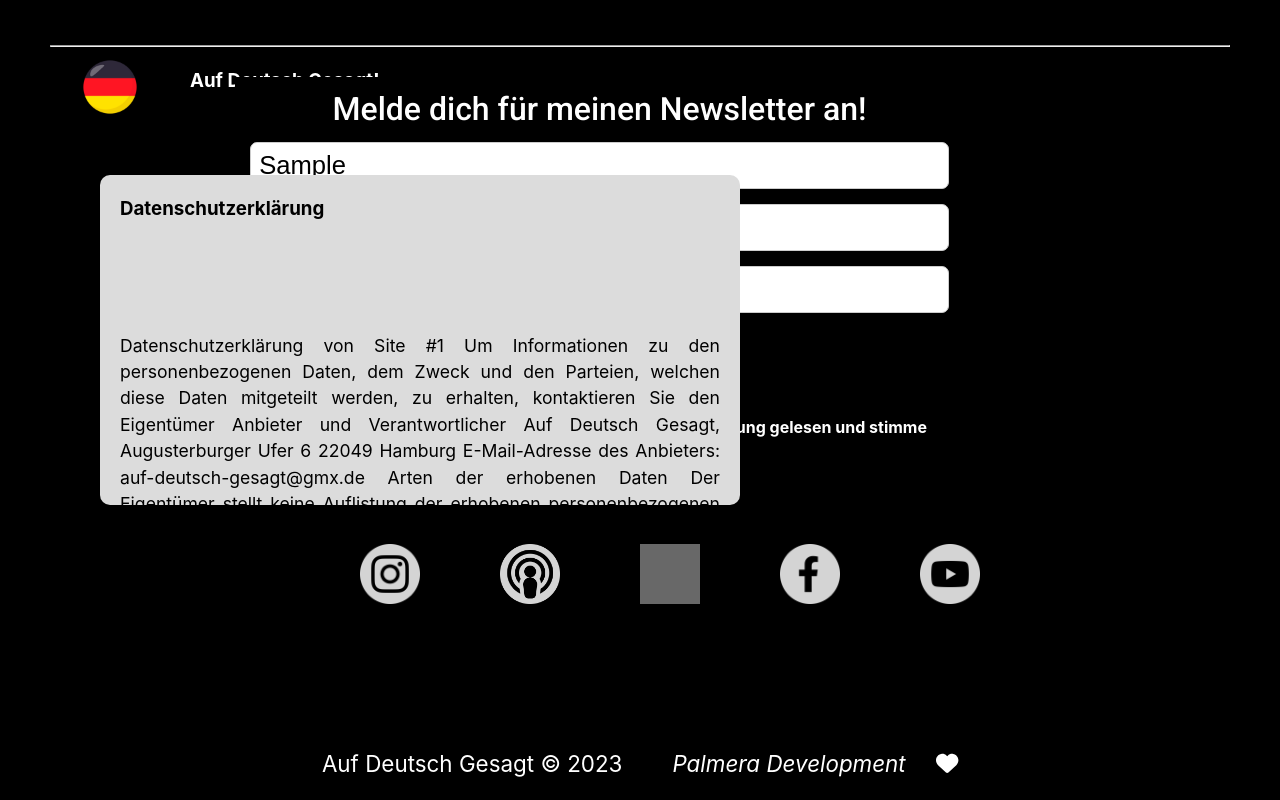
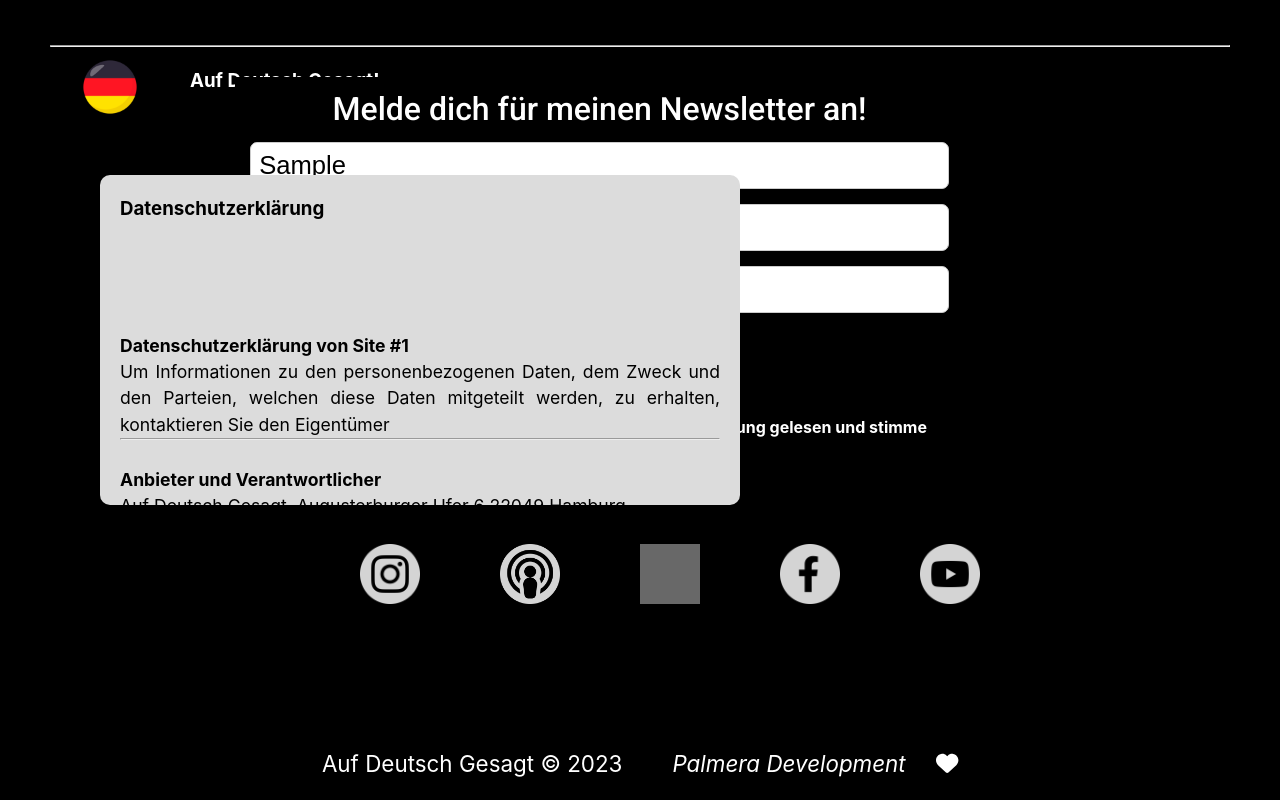
Before and after one commit to Palmera-Stack2/AufDeutschGesagt, a React (Vite) app in the folder client/: page / in a window 1280 px wide. Both pictures are taken after typing "Sample", "Sample", "name@example.com" into the empty fields and a click on the button "Datenschutzerklärung". Shown: the part 4508-5308 px from the top of the page. Built offline with nearby package versions, Linux system fonts and the light colour scheme; grey boxes are pictures that could not be loaded.

Commit message:
fixing about

```diff
--- a/client/src/components/UI/Newsletter.jsx
+++ b/client/src/components/UI/Newsletter.jsx
@@ -44,16 +44,18 @@ const Newsletter = () => {
                 <div className={newsLetterStyle.privacyPolicyDiv}>
                     <h3>Datenschutzerklärung</h3>
                     <p className={newsLetterStyle.paragraphPolicy}>
-                        Datenschutzerklärung von Site #1
-                        Um Informationen zu den personenbezogenen Daten, dem Zweck und den Parteien, welchen diese Daten mitgeteilt werden, zu erhalten, kontaktieren Sie den Eigentümer
+                        <strong>Datenschutzerklärung von Site #1</strong> <br />
 
-                        Anbieter und Verantwortlicher
+                        Um Informationen zu den personenbezogenen Daten, dem Zweck und den Parteien, welchen diese Daten mitgeteilt werden, zu erhalten, kontaktieren Sie den Eigentümer<br />
+                        <hr />
+                        <br />
+                        <strong>Anbieter und Verantwortlicher</strong>   <br />
                         Auf Deutsch Gesagt, Augusterburger Ufer 6 22049
-                        Hamburg
+                        Hamburg<br />
 
-                        E-Mail-Adresse des Anbieters: auf-deutsch-gesagt@gmx.de
-
-                        Arten der erhobenen Daten
+                        E-Mail-Adresse des Anbieters: <strong>auf-deutsch-gesagt@gmx.de</strong><br />
+                        <hr />
+                        <br /><strong>Arten der erhobenen Daten</strong><br />
                         Der Eigentümer stellt keine Auflistung der erhobenen personenbezogenen Daten zur Verfügung.
 
                         Vollständige Details zu jeder Art von verarbeiteten personenbezogenen Daten werden in den dafür vorgesehenen Abschnitten dieser Datenschutzerklärung oder punktuell durch Erklärungstexte bereitgestellt, die vor der Datenerhebung angezeigt werden.
@@ -62,21 +64,21 @@ const Newsletter = () => {
                         Nutzer, die sich darüber im Unklaren sind, welche personenbezogenen Daten obligatorisch sind, können sich an den Anbieter wenden.
                         Jegliche Verwendung von Cookies – oder anderer Tracking-Tools – durch diese Anwendung oder Anbieter von Drittdiensten, die durch diese Anwendung eingesetzt werden, dient dem Zweck, den vom Nutzer gewünschten Dienst zu erbringen, und allen anderen Zwecken, die im vorliegenden Dokument und, falls vorhanden, in der Cookie-Richtlinie beschrieben sind.
 
-                        Die Nutzer sind für alle personenbezogenen Daten Dritter verantwortlich, die durch diese Anwendung beschafft, veröffentlicht oder weitergegeben werden, und bestätigen, dass sie die Zustimmung zur Übermittlung personenbezogener Daten etwaiger Dritter an diese Anwendung eingeholt haben.
+                        Die Nutzer sind für alle personenbezogenen Daten Dritter verantwortlich, die durch diese Anwendung beschafft, veröffentlicht oder weitergegeben werden, und bestätigen, dass sie die Zustimmung zur Übermittlung personenbezogener Daten etwaiger Dritter an diese Anwendung eingeholt haben.<br />
+                        <hr />
+                        <br /><strong>Art und Ort der Datenverarbeitung</strong><br />
+                        <br /><strong>Verarbeitungsmethoden</strong><br />
+                        Der Anbieter verarbeitet die Nutzerdaten auf ordnungsgemäße Weise und ergreift angemessene Sicherheitsmaßnahmen, um den unbefugten Zugriff und die unbefugte Weiterleitung, Veränderung oder Vernichtung von Daten zu vermeiden.
+                        Die Datenverarbeitung wird mittels Computern oder IT-basierten Systemen nach organisatorischen Verfahren und Verfahrensweisen durchgeführt, die gezielt auf die angegebenen Zwecke abstellen. Zusätzlich zum Verantwortlichen könnten auch andere Personen intern (Personalverwaltung, Vertrieb, Marketing, Rechtsabteilung, Systemadministratoren) oder extern – und in dem Fall soweit erforderlich, vom Verantwortlichen als Auftragsverarbeiter benannt (wie Anbieter technischer Dienstleistungen, Zustellunternehmen, Hosting-Anbieter, IT-Unternehmen oder Kommunikationsagenturen) - diese Anwendung betreiben und damit Zugriff auf die Daten haben. Eine aktuelle Liste dieser Beteiligten kann jederzeit vom Anbieter verlangt werden.<br />
 
-                        Art und Ort der Datenverarbeitung
-                        Verarbeitungsmethoden
-                        Der Anbieter verarbeitet die Nutzerdaten auf ordnungsgemäße Weise und ergreift angemessene Sicherheitsmaßnahmen, um den unbefugten Zugriff und die unbefugte Weiterleitung, Veränderung oder Vernichtung von Daten zu vermeiden.
-                        Die Datenverarbeitung wird mittels Computern oder IT-basierten Systemen nach organisatorischen Verfahren und Verfahrensweisen durchgeführt, die gezielt auf die angegebenen Zwecke abstellen. Zusätzlich zum Verantwortlichen könnten auch andere Personen intern (Personalverwaltung, Vertrieb, Marketing, Rechtsabteilung, Systemadministratoren) oder extern – und in dem Fall soweit erforderlich, vom Verantwortlichen als Auftragsverarbeiter benannt (wie Anbieter technischer Dienstleistungen, Zustellunternehmen, Hosting-Anbieter, IT-Unternehmen oder Kommunikationsagenturen) - diese Anwendung betreiben und damit Zugriff auf die Daten haben. Eine aktuelle Liste dieser Beteiligten kann jederzeit vom Anbieter verlangt werden.
+                        <br /><strong>Rechtsgrundlagen der Verarbeitung</strong>
+                        <br />Der Anbieter darf personenbezogene Daten von Nutzern nur dann verarbeiten, wenn einer der folgenden Punkte zutrifft:<br />
 
-                        Rechtsgrundlagen der Verarbeitung
-                        Der Anbieter darf personenbezogene Daten von Nutzern nur dann verarbeiten, wenn einer der folgenden Punkte zutrifft:
-
-                        Die Nutzer haben ihre Einwilligung für einen oder mehrere bestimmte Zwecke erteilt. Hinweis: In einigen Gesetzgebungen kann es dem Anbieter gestattet sein, personenbezogene Daten zu verarbeiten, bis der Nutzer einer solchen Verarbeitung widerspricht („Opt-out“), ohne sich auf die Einwilligung oder eine andere der folgenden Rechtsgrundlagen verlassen zu müssen. Dies gilt jedoch nicht, wenn die Verarbeitung personenbezogener Daten dem europäischen Datenschutzrecht unterliegt;
-                        die Datenerhebung ist für die Erfüllung eines Vertrages mit dem Nutzer und/oder für vorvertragliche Maßnahmen daraus erforderlich;
-                        die Verarbeitung ist für die Erfüllung einer rechtlichen Verpflichtung, der der Anbieter unterliegt, erforderlich;
-                        die Verarbeitung steht im Zusammenhang mit einer Aufgabe, die im öffentlichen Interesse oder in Ausübung hoheitlicher Befugnisse, die dem Anbieter übertragen wurden, durchgeführt wird;
-                        die Verarbeitung ist zur Wahrung der berechtigten Interessen des Anbieters oder eines Dritten erforderlich.
+                        <br /><li>Die Nutzer haben ihre Einwilligung für einen oder mehrere bestimmte Zwecke erteilt. Hinweis: In einigen Gesetzgebungen kann es dem Anbieter gestattet sein, personenbezogene Daten zu verarbeiten, bis der Nutzer einer solchen Verarbeitung widerspricht („Opt-out“), ohne sich auf die Einwilligung oder eine andere der folgenden Rechtsgrundlagen verlassen zu müssen. Dies gilt jedoch nicht, wenn die Verarbeitung personenbezogener Daten dem europäischen Datenschutzrecht unterliegt;</li>
+                        <li> die Datenerhebung ist für die Erfüllung eines Vertrages mit dem Nutzer und/oder für vorvertragliche Maßnahmen daraus erforderlich;</li>
+                        <li>die Verarbeitung ist für die Erfüllung einer rechtlichen Verpflichtung, der der Anbieter unterliegt, erforderlich;</li>
+                        <li> die Verarbeitung steht im Zusammenhang mit einer Aufgabe, die im öffentlichen Interesse oder in Ausübung hoheitlicher Befugnisse, die dem Anbieter übertragen wurden, durchgeführt wird;</li>
+                        <li>die Verarbeitung ist zur Wahrung der berechtigten Interessen des Anbieters oder eines Dritten erforderlich.</li><br />
                         In jedem Fall erteilt der Anbieter gerne Auskunft über die konkrete Rechtsgrundlage, auf der die Verarbeitung beruht, insbesondere darüber, ob die Angabe personenbezogener Daten eine gesetzliche oder vertragliche Verpflichtung oder eine Voraussetzung für den Abschluss eines Vertrages ist.
 
                         Ort
--- a/client/src/components/sections/About.jsx
+++ b/client/src/components/sections/About.jsx
@@ -37,7 +37,7 @@ export default function About() {
               title="YouTube video player"
 
               allow="accelerometer; autoplay; clipboard-write; encrypted-media; gyroscope; picture-in-picture"
-              allowfullscreen
+              allowFullScreen
             ></iframe>
 
           </div>
```
